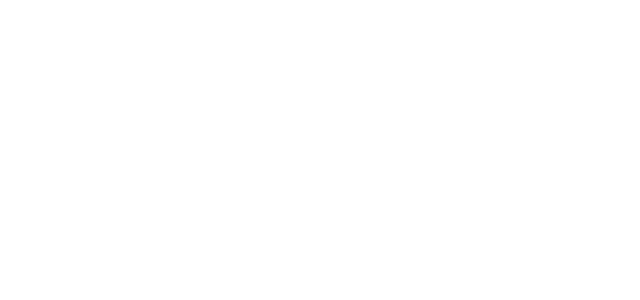
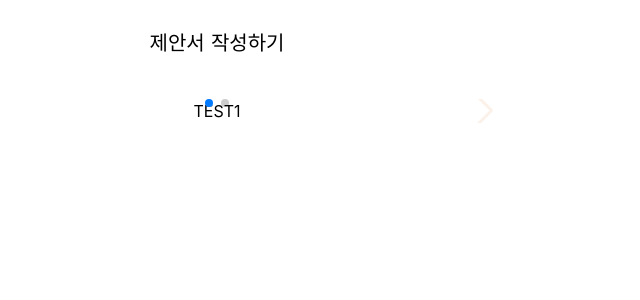
Before and after one commit to KimSeongKyu/mabcci, a React (Create React App) app in the folder frontend/mabcci/: page /makeSuggestion in a window 1280 px wide. Shown: the top 300 px of the page, without its empty margins (423-1063 px from the left). Built offline with nearby package versions, Linux system fonts and the light colour scheme; a web font is replaced by a local one.

Commit message:
[S05P13C107-41] [FE-seongaeee] fix: 최종 제안서 이미지 추가 디자인

```diff
--- a/frontend/mabcci/src/App.js
+++ b/frontend/mabcci/src/App.js
@@ -18,6 +18,7 @@
 import OOTDWrite from './Components/Pages/ServicePage/OOTD/OOTDWrite/OOTDWrite';
 import StylingMain from './Components/Pages/ServicePage/Styling/StylingMain/StylingMain';
 import OOTDUpdate from './Components/Pages/ServicePage/OOTD/OOTDWrite/OOTDUpdate';
+import MakeSuggestion from './Components/Pages/ServicePage/Styling/MakeSuggestion/MakeSuggestion';
 
 // Pages - AuthPage
 import Login from './Components/Pages/AuthPage/Login/Login';
@@ -64,6 +65,7 @@
         <Route exact path="/styling" component={StylingMain} />
         <Route exact path="/OOTDUpdate/:id/:nickname" component={OOTDUpdate} />
         <Route exact path="/chat" component={MabcciChat} />
+        <Route exact path="/makeSuggestion" component={MakeSuggestion} />
       </Switch>
     </div>
   );
--- a/frontend/mabcci/src/Components/Pages/ServicePage/Home/HomeContent.js
+++ b/frontend/mabcci/src/Components/Pages/ServicePage/Home/HomeContent.js
@@ -30,44 +30,44 @@
 const PopularMabcci = () => {
   const [firstMabcciIdx, setfirstMabcciIdx] = useState(0);
   const [mabcciList, setMabcciList] = useState([
-    // {
-    //   nickname: '젠킨스1',
-    //   picture: userphoto,
-    // },
-    // {
-    //   nickname: '젠킨스2',
-    //   picture: userphoto,
-    // },
-    // {
-    //   nickname: '젠킨스3',
-    //   picture: userphoto,
-    // },
-    // {
-    //   nickname: '젠킨스4',
-    //   picture: userphoto,
-    // },
-    // {
-    //   nickname: '젠킨스5',
-    //   picture: userphoto,
-    // },
-    // {
-    //   nickname: '젠킨스6',
-    //   picture: userphoto,
-    // },
-    // {
-    //   nickname: '젠킨스7',
-    //   picture: userphoto,
-    // },
-    // {
-    //   nickname: '젠킨스8',
-    //   picture: userphoto,
-    // },
+    {
+      nickname: '젠킨스1',
+      picture: userphoto,
+    },
+    {
+      nickname: '젠킨스2',
+      picture: userphoto,
+    },
+    {
+      nickname: '젠킨스3',
+      picture: userphoto,
+    },
+    {
+      nickname: '젠킨스4',
+      picture: userphoto,
+    },
+    {
+      nickname: '젠킨스5',
+      picture: userphoto,
+    },
+    {
+      nickname: '젠킨스6',
+      picture: userphoto,
+    },
+    {
+      nickname: '젠킨스7',
+      picture: userphoto,
+    },
+    {
+      nickname: '젠킨스8',
+      picture: userphoto,
+    },
   ]);
 
   useEffect(async () => {
-    const response = await PopularMabcciApi();
-    console.log(response);
-    setMabcciList(response.mabccies);
+    // const response = await PopularMabcciApi();
+    // console.log(response);
+    // setMabcciList(response.mabccies);
   }, []);
 
   return (
--- /dev/null
+++ b/frontend/mabcci/src/Components/Pages/ServicePage/Styling/MakeSuggestion/MakeSuggestion.css
@@ -0,0 +1,23 @@
+.makeSuggestion-container {
+  min-width: 320px;
+  max-width: 576px;
+  min-height: 100%;
+  margin: 0 auto;
+  background-color: white;
+  display: block;
+  text-align: center;
+  margin-bottom: 100px;
+}
+
+.makeSuggestion-container > h5 {
+  margin-top: 30px;
+  margin-bottom: 45px;
+}
+
+.swiper-navigation-color {
+  color: black;
+}
+
+.swiper-pagination-color {
+  color: black;
+}
--- /dev/null
+++ b/frontend/mabcci/src/Components/Pages/ServicePage/Styling/MakeSuggestion/MakeSuggestion.js
@@ -0,0 +1,50 @@
+import React, { useState, useEffect } from 'react';
+import './MakeSuggestion.css';
+
+import { Swiper, SwiperSlide } from 'swiper/react';
+import 'swiper/swiper.min.css';
+import 'swiper/components/zoom/zoom.min.css';
+import 'swiper/components/navigation/navigation.min.css';
+import 'swiper/components/pagination/pagination.min.css';
+import SwiperCore, { Zoom, Navigation, Pagination } from 'swiper/core';
+
+import { GrGallery } from 'react-icons/gr';
+import { IoShirt } from 'react-icons/io5';
+import { GiArmoredPants, GiConverseShoe } from 'react-icons/gi';
+import { FaShoppingBag } from 'react-icons/fa';
+
+SwiperCore.use([Zoom, Navigation, Pagination]);
+
+const MakeSuggestion = () => {
+  const [suggestion, setSuggestion] = useState({
+    memberId: '',
+    mabcciId: '',
+    description: '',
+    top: '',
+    bottom: '',
+    shoes: '',
+    acc: '',
+  });
+
+  return (
+    <div className="makeSuggestion-container">
+      <h5>제안서 작성하기</h5>
+
+      <div>
+        <Swiper
+          zoom
+          navigation
+          pagination={{
+            clickable: true,
+          }}
+          className="mySwiper"
+        >
+          <SwiperSlide>TEST1</SwiperSlide>
+          <SwiperSlide>TEST2</SwiperSlide>
+        </Swiper>
+      </div>
+    </div>
+  );
+};
+
+export default MakeSuggestion;
```
Also changed, not shown: frontend/mabcci/src/Components/Pages/ServicePage/Styling/MakeSuggestion/MakeSuggestionHeader.js (deleted), frontend/mabcci/src/Components/Pages/ServicePage/Styling/MakeSuggestion/MakeSuggestionItem.js (deleted), frontend/mabcci/src/Components/Pages/ServicePage/Styling/MakeSuggestion/MakeSuggestionWrite.js (deleted), frontend/mabcci/src/Components/Pages/ServicePage/Styling/MakeSuggestion/MakemSuggestion.js (deleted).
